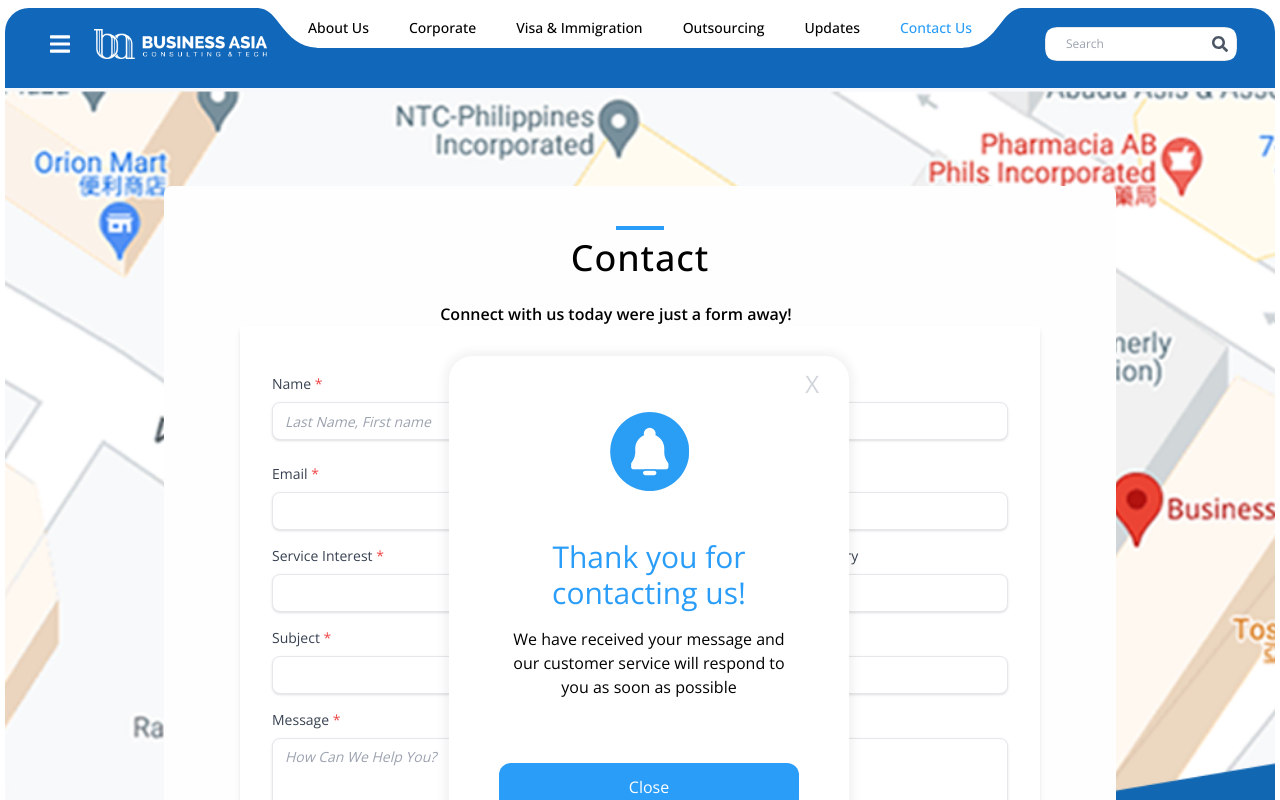
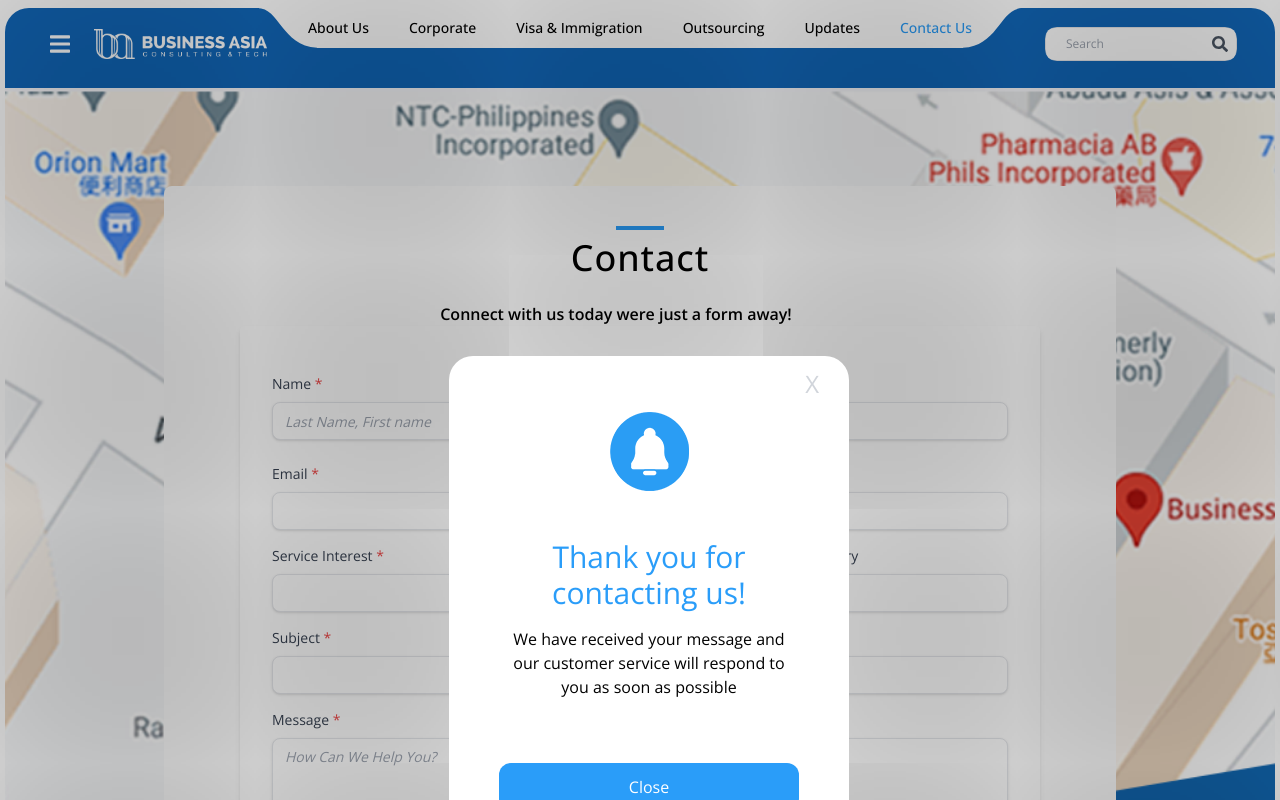
Before and after one commit to normsamorganda/vtime-consulting, a Next.js app: page /Contact in a window 1280 px wide. Shown: the top 800 px of the page. Built offline with nearby package versions, Linux system fonts and the light colour scheme.

Commit message:
pop message

```diff
--- a/src/views/Outsourcing/Payroll/Payroll.tsx
+++ b/src/views/Outsourcing/Payroll/Payroll.tsx
@@ -27,7 +27,7 @@ const Payroll = () => {
                         <li className='md:py-4 pb-2'>13th month pay and other bonuses and benefits</li>
                         <li className='md:py-4 pb-2'>Monthly, Quarterly, and Annual goverment forms</li>
                     </div>
-                    <li className='md:ml-10'>
+                    <li className='mt-5 md:ml-10'>
                         <span>Other Forms such as:</span>
                             <ul className='list-disc pl-8 md:py-4'>
                                 <li className='md:py-4'>BIR Form 1601-C</li>
--- a/src/views/PopUpMessage/PopUpMessage.tsx
+++ b/src/views/PopUpMessage/PopUpMessage.tsx
@@ -19,7 +19,7 @@ const PopUpMessage = () => {
 
   return (
     <div className={`${close ? 'absolute z-[100] top-[30px] right-[191px]' : 'hidden'}`}>
-        <div className='w-[400px] shadow-custom text-center bg-white rounded-3xl'>
+        <div className='w-[400px] shadow-darkCustom text-center bg-white rounded-3xl'>
             <div className='w-[370px] flex justify-end py-3'>
                   <span className='text-2xl cursor-pointer text-gray-300' onClick={closeMessage}> X</span>
             </div>
--- a/tailwind.config.js
+++ b/tailwind.config.js
@@ -19,6 +19,7 @@ module.exports = {
       },
       boxShadow: {
         custom: "0 0 10px 5px rgba(0, 0, 0, 0.05)",
+        darkCustom: "-8px -12px 396px 1000px rgba(0,0,0,0.27)"
       },
       screens: {
         tablet: { max: "900px" },
```
